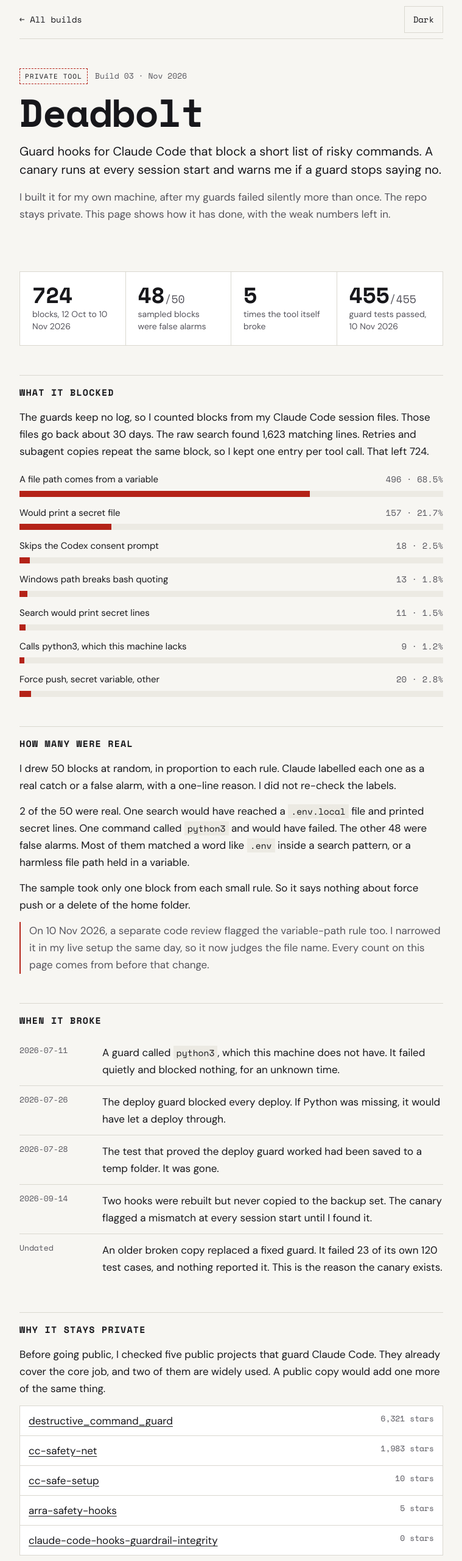
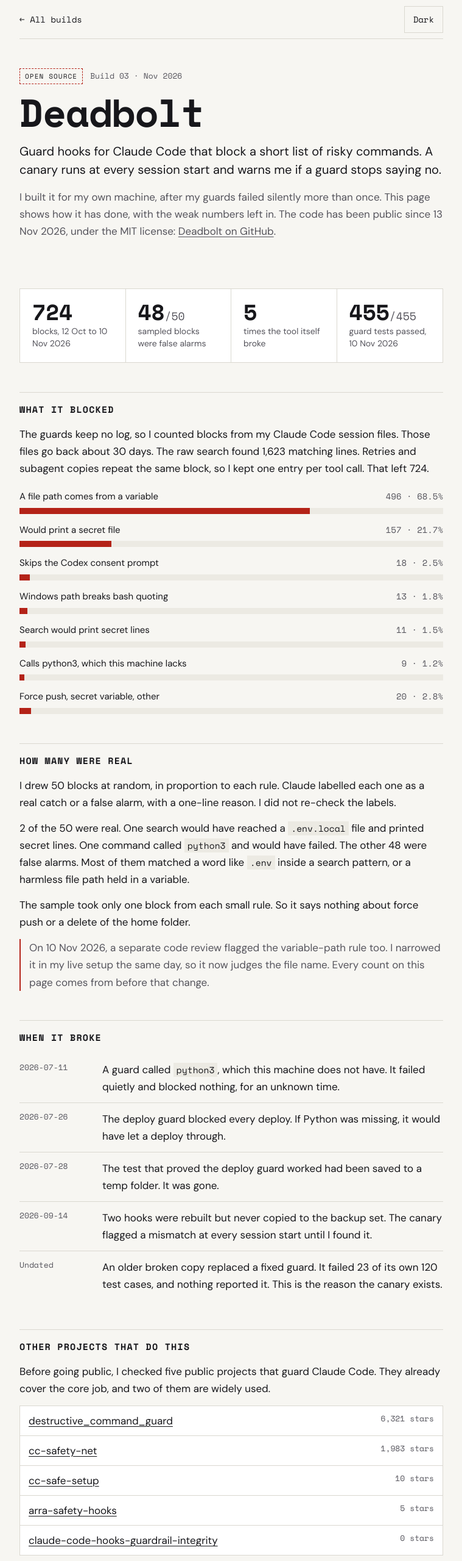
Before and after one commit to argaur/portfolio-website, a plain HTML site: page builds/deadbolt/index.html in a window 1280 px wide. Shown: the top 2560 px of the page at 61% size, without its empty margins (260-1019 px from the left). Drawn offline with nearby package versions, Linux system fonts and the light colour scheme.

Commit message:
feat(builds): Deadbolt is open source, link the GitHub repo
Co-Authored-By: Claude Opus 5.5 <noreply@anthropic.com>

```diff
--- a/builds/deadbolt/index.html
+++ b/builds/deadbolt/index.html
@@ -4,11 +4,11 @@
 <meta charset="utf-8">
 <meta name="viewport" content="width=device-width, initial-scale=1, viewport-fit=cover">
 <title>Deadbolt: guard hooks for Claude Code, measured</title>
-<meta name="description" content="A private tool. Guard hooks that block risky Claude Code commands, and a canary that checks them at every session start. 724 blocks in 30 days, and most were false alarms.">
+<meta name="description" content="An open-source tool. Guard hooks that block risky Claude Code commands, and a canary that checks them at every session start. 724 blocks in 30 days, and most were false alarms.">
 <link rel="canonical" href="https://gauravg.dev/builds/deadbolt/">
 <meta property="og:type" content="website">
 <meta property="og:title" content="Deadbolt: guard hooks for Claude Code, measured">
-<meta property="og:description" content="724 blocks in 30 days. 48 of 50 sampled were false alarms. A private tool, shown with its real numbers.">
+<meta property="og:description" content="724 blocks in 30 days. 48 of 50 sampled were false alarms. An open-source tool, shown with its real numbers.">
 <meta property="og:url" content="https://gauravg.dev/builds/deadbolt/">
 <meta property="og:image" content="https://gauravg.dev/assets/og.jpg">
 <meta name="twitter:card" content="summary_large_image">
@@ -35,10 +35,10 @@
 
   <main>
     <section class="hero">
-      <p class="kicker"><span class="chip">Private tool</span> Build 03 &middot; Nov 2026</p>
+      <p class="kicker"><span class="chip">Open source</span> Build 03 &middot; Nov 2026</p>
       <h1>Deadbolt</h1>
       <p class="lede">Guard hooks for Claude Code that block a short list of risky commands. A canary runs at every session start and warns me if a guard stops saying no.</p>
-      <p class="why">I built it for my own machine, after my guards failed silently more than once. The repo stays private. This page shows how it has done, with the weak numbers left in.</p>
+      <p class="why">I built it for my own machine, after my guards failed silently more than once. This page shows how it has done, with the weak numbers left in. The code has been public since 13 Nov 2026, under the MIT license: <a href="https://github.com/argaur/deadbolt">Deadbolt on GitHub</a>.</p>
     </section>
 
     <section class="stats" aria-label="Headline numbers">
@@ -82,8 +82,8 @@
     </section>
 
     <section>
-      <h2>Why it stays private</h2>
-      <p>Before going public, I checked five public projects that guard Claude Code. They already cover the core job, and two of them are widely used. A public copy would add one more of the same thing.</p>
+      <h2>Other projects that do this</h2>
+      <p>Before going public, I checked five public projects that guard Claude Code. They already cover the core job, and two of them are widely used.</p>
       <ul class="prior">
         <li><a href="https://github.com/Dicklesworthstone/destructive_command_guard">destructive_command_guard</a> <span>6,321 stars</span></li>
         <li><a href="https://github.com/kenryu42/cc-safety-net">cc-safety-net</a> <span>1,983 stars</span></li>
@@ -100,7 +100,7 @@
         <li>Blocks: Claude Code session files on my laptop, 12 Oct to 10 Nov 2026, one entry per tool call.</li>
         <li>False alarms: a 50-block sample drawn by rule, labelled by Claude on 10 Nov 2026, not re-checked by me.</li>
         <li>Breaks: dated entries in my own mistakes log, plus the 23 of 120 failure noted in the Deadbolt README.</li>
-        <li>Tests: <code>tests/guards-test.sh</code> in the private Deadbolt repo, run 10 Nov 2026.</li>
+        <li>Tests: <code>tests/guards-test.sh</code> in the <a href="https://github.com/argaur/deadbolt">Deadbolt repo</a>, run 10 Nov 2026.</li>
         <li>Public projects and star counts: checked on GitHub, 10 Nov 2026.</li>
       </ul>
     </section>
```
Also changed, not shown: builds.html (+1 -1 lines).
